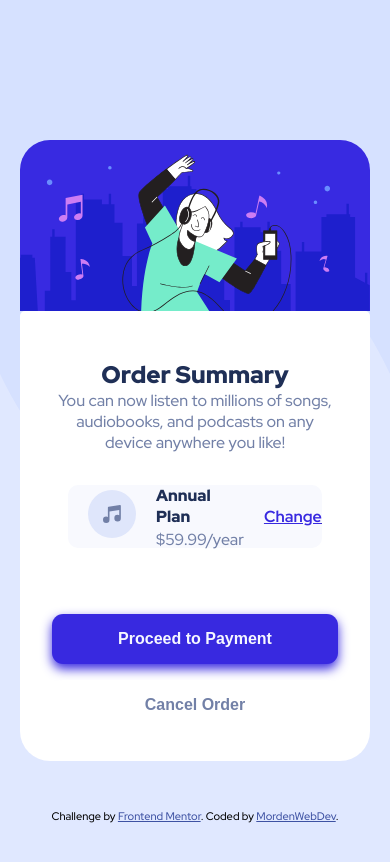
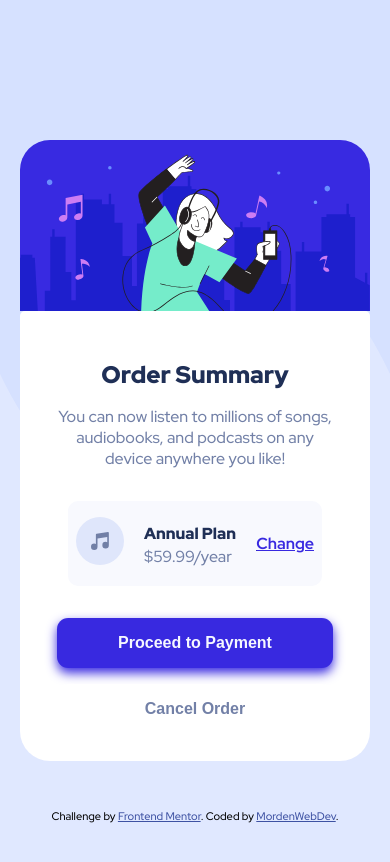
Before and after one commit to MordenWebDev/Order-Summery-Component, a plain HTML site: page index.html in a window 390 px wide. Drawn offline with Linux system fonts and the light colour scheme.

Commit message:
chaning to em
button em

```diff
--- a/style.css
+++ b/style.css
@@ -47,6 +47,7 @@
     text-align: center;
     color: hsl(223, 47%, 23%);
     font-weight: 900;
+    margin-bottom: 1rem;
   }
   .info-para {
     max-width: 300px;
@@ -57,7 +58,7 @@
 
   .plan {
     display: flex;
-    padding: 0 20px;
+    padding: 1rem .5em;
 
     gap: 20px;
     margin: 1rem;
@@ -104,7 +105,7 @@
   }
 
   .button {
-    margin-top: 50px;
+    margin-top: 1rem;
     display: flex;
     flex-direction: column;
   }
@@ -148,6 +149,7 @@
   @media screen and (max-width: 768px) {
     #media {
       width: 350px;
+
     }
     #media .header-image {
       width: 350px;
@@ -155,4 +157,7 @@
     .bg-white {
       width: 350px;
     }
+    .button{
+      margin: .3em;
+    }
   }
```
